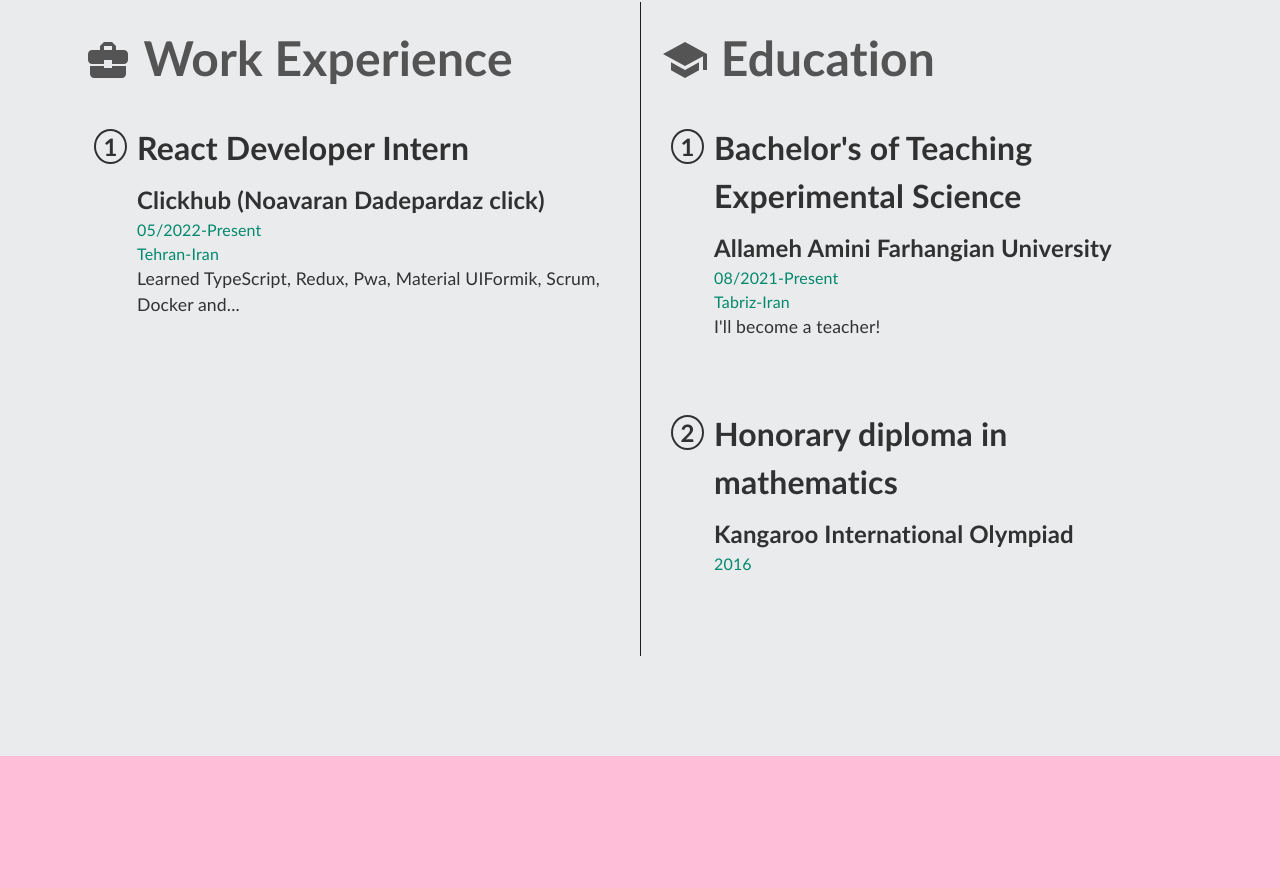
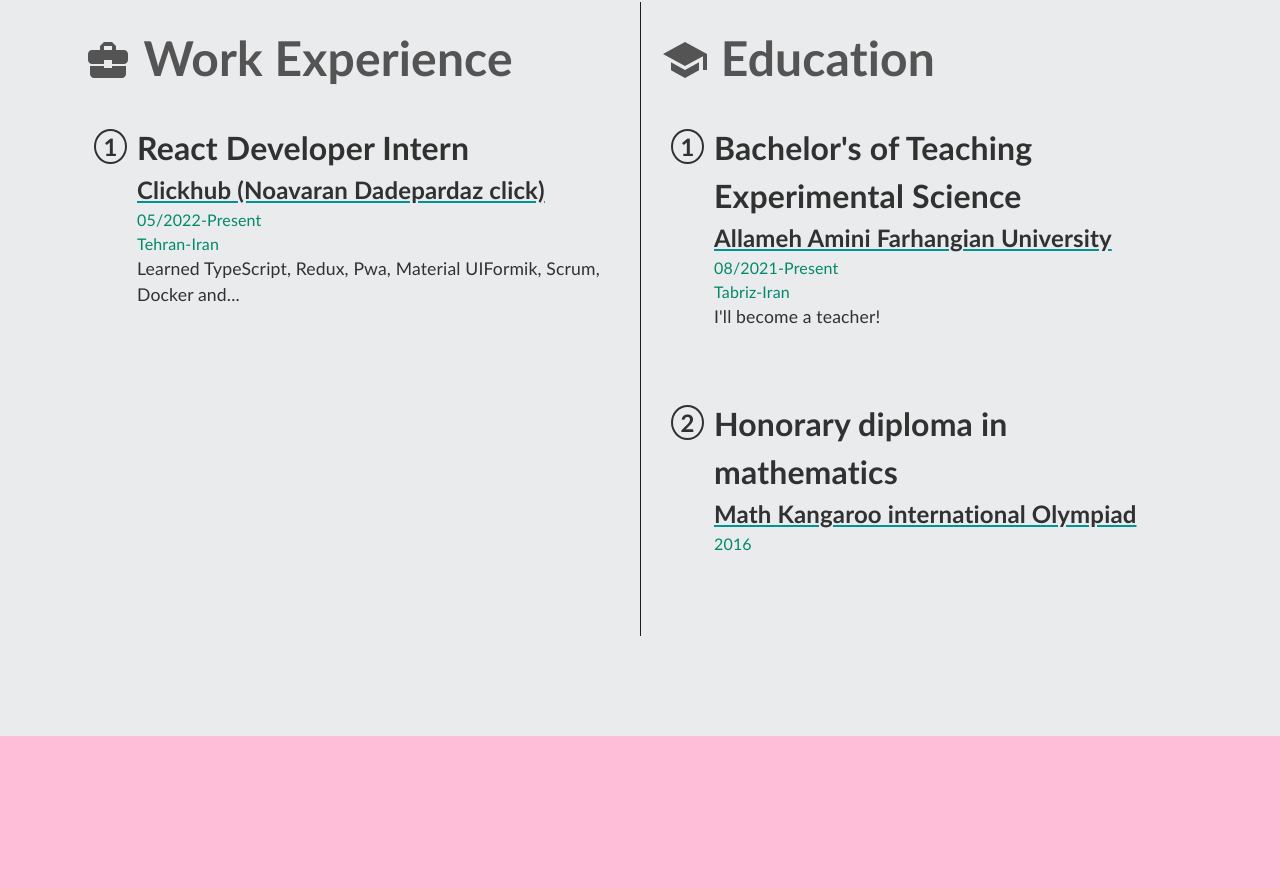
Before and after one commit to sina-olfati/sina-olfati-site, a React (Create React App) app: page /resume in a window 1280 px wide. Shown: the part 1511-2399 px from the top of the page. Built offline with nearby package versions, Linux system fonts and the light colour scheme; a web font is replaced by a local one.

Commit message:
Resume: made links for work or education places

```diff
--- a/public/assets/locales/en/translation.json
+++ b/public/assets/locales/en/translation.json
@@ -44,7 +44,7 @@
     "resume-work-edu-one-workplace": "Tabriz-Iran",
     "resume-work-edu-one-about": "I'll become a teacher!",
     "resume-work-edu-two-title": "Honorary diploma in mathematics",
-    "resume-work-edu-two-place": "Kangaroo International Olympiad",
+    "resume-work-edu-two-place": "Math Kangaroo international Olympiad",
     "resume-work-edu-two-time": "2016",
 
 
--- a/public/assets/locales/fa/translation.json
+++ b/public/assets/locales/fa/translation.json
@@ -44,7 +44,7 @@
     "resume-work-edu-one-workplace": "تبریز-ایران",
     "resume-work-edu-one-about": "یک معلم خواهم شد!",
     "resume-work-edu-two-title": "دیپلم افتخاری ریاضیات",
-    "resume-work-edu-two-place": "المپیاد بین المللی کانگورو",
+    "resume-work-edu-two-place": "المپیاد بین المللی ریاضی کانگورو",
     "resume-work-edu-two-time": "2016",
 
 
--- a/src/components/resume/Work.css
+++ b/src/components/resume/Work.css
@@ -79,16 +79,25 @@
 .work-work-one h2 {
     color: rgb(49, 49, 49);
     font-size: 2rem;
-    margin: 0 0 10px 0;
+    margin: 0;
     font-weight: 600;
 
 }
 
+.work-work-one a {
+    text-decoration: none;
+}
 
 .work-work-one h3 {
     color: rgb(49, 49, 49);
     font-size: 1.5rem;
     margin: 0;
+    transition: 0.2s;
+    text-decoration: underline #009393;
+}
+
+.work-work-one h3:hover{
+    color: #009393;
 }
 
 .work-work-one h6 {
--- a/src/components/resume/Work.tsx
+++ b/src/components/resume/Work.tsx
@@ -36,7 +36,7 @@ const Work = () => {
               <div className='div-one'>1</div>
               <div className='div-two'>
               <h2>{t("resume-work-work-title")}</h2>
-              <h3>{t("resume-work-work-place")}</h3>
+              <a href='https://clickhub.ir'><h3>{t("resume-work-work-place")}</h3></a>
               <h6>{t("resume-work-work-time")} <br /> {t("resume-work-work-workplace")}</h6>
               <p>{t("resume-work-work-about")}</p>
               </div>
@@ -50,7 +50,7 @@ const Work = () => {
               <div className='div-one'>1</div>
               <div className='div-two'>
               <h2>{t("resume-work-edu-one-title")}</h2>
-              <h3>{t("resume-work-edu-one-place")}</h3>
+              <a href='https://taap.cfu.ac.ir'><h3>{t("resume-work-edu-one-place")}</h3></a>
               <h6>{t("resume-work-edu-one-time")} <br /> {t("resume-work-edu-one-workplace")}</h6>
               <p>{t("resume-work-edu-one-about")}</p>
               </div>
@@ -60,7 +60,7 @@ const Work = () => {
               <div className='div-one'>2</div>
               <div className='div-two'>
               <h2>{t("resume-work-edu-two-title")}</h2>
-              <h3>{t("resume-work-edu-two-place")}</h3>
+              <a href='https://www.mathkangaroo.in'><h3>{t("resume-work-edu-two-place")}</h3></a>
               <h6>{t("resume-work-edu-two-time")}</h6>
               </div>
             </div>
```
